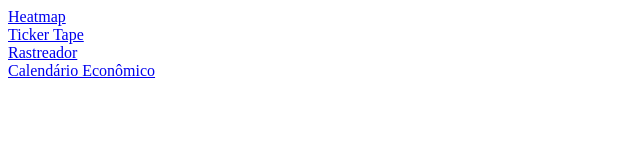
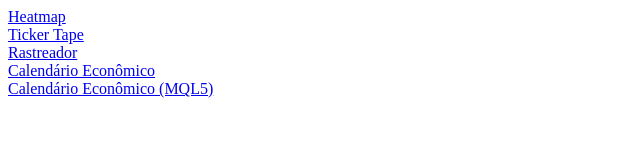
Before and after one commit to Alcance0/Notion-Widgets, a plain HTML site: page index.html in a window 1280 px wide. Shown: the whole page, without its empty margins (0-640 px from the left). Drawn offline with Linux system fonts and the light colour scheme.

Commit message:
Update index.html

```diff
--- a/index.html
+++ b/index.html
@@ -2,3 +2,4 @@
 <a href="TickerTape.html" title="TickerTape">Ticker Tape</a> <br />
 <a href="Rastreador.html" title="Rastreador">Rastreador</a> <br />
 <a href="calendario_economico.html" title="Calendario Economico">Calendário Econômico</a> <br />
+<a href="calendarioMQL.html" title="Calendario MQL5">Calendário Econômico (MQL5)</a> <br />
```
